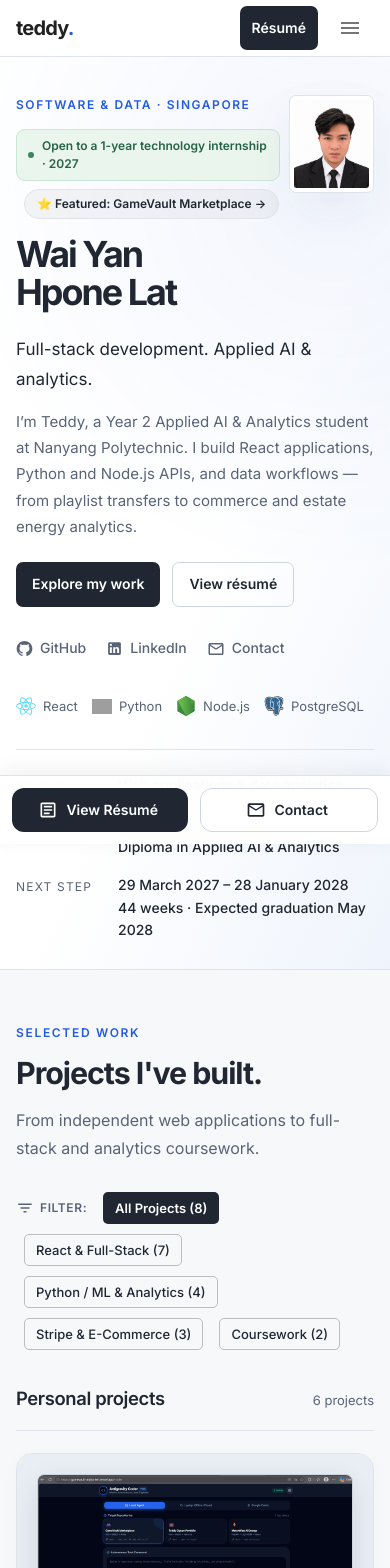
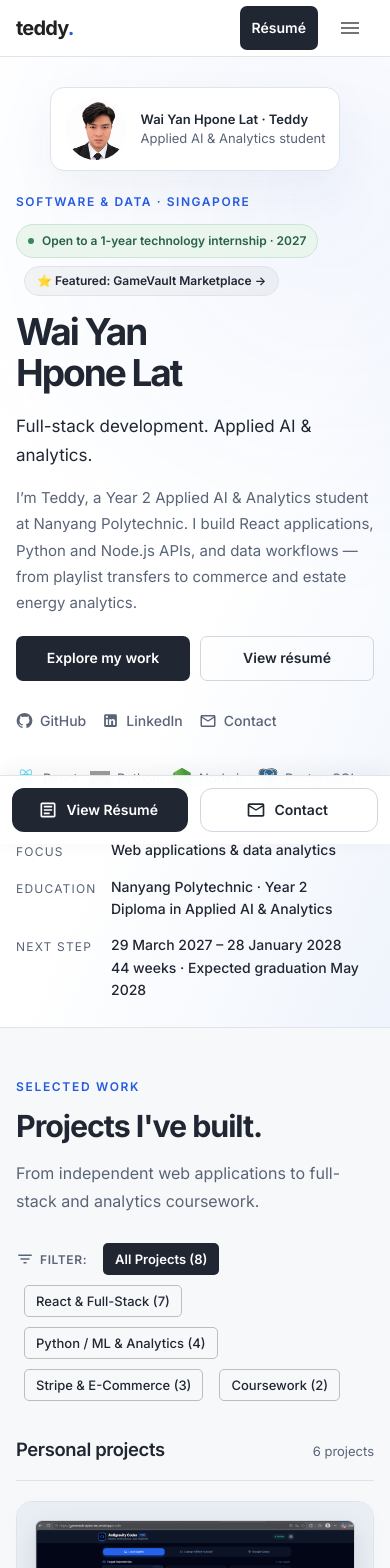
Before and after one commit to TeddyQyuon/TeddyQyuonPortfolio, a React (Vite) app: page / in a window 390 px wide. Shown: the top 1568 px of the page. Built offline with nearby package versions, Linux system fonts and the light colour scheme; grey boxes are pictures that could not be loaded.

Commit message:
feat(responsive): optimize mobile breakpoints, touch targets, and layout flow

```diff
--- a/package.json
+++ b/package.json
@@ -10,7 +10,7 @@
     "dev": "vite",
     "build": "vite build",
     "preview": "vite preview",
-    "test": "node --test tests/security.test.mjs",
+    "test": "node --test tests/security.test.mjs tests/responsive.test.mjs",
     "test:security": "node --test tests/security.test.mjs"
   },
   "dependencies": {
--- a/src/index.css
+++ b/src/index.css
@@ -1,6 +1,6 @@
 :root { color-scheme: light; --ink: #202733; --muted: #596477; --blue: #245be1; --line: #dfe4eb; }
-html { scroll-behavior: smooth; }
-body { margin: 0; background: #f7f8fa; -webkit-font-smoothing: antialiased; }
+html { scroll-behavior: smooth; overflow-x: hidden; }
+body { margin: 0; background: #f7f8fa; -webkit-font-smoothing: antialiased; overflow-x: hidden; max-width: 100vw; }
 * { box-sizing: border-box; }
 img { max-width: 100%; }
 section[id], div[id], h1[id], h2[id], h3[id], h4[id], h5[id], h6[id] { scroll-margin-top: 88px; }
@@ -93,9 +93,9 @@ a:focus-visible, button:focus-visible { outline: 2px solid var(--blue); outline-
 .hero-toolkit > span { display: inline-flex; align-items: center; gap: 7px; color: var(--muted); font-size: .8125rem; }
 .project-number { font-variant-numeric: tabular-nums; border: 1px solid var(--line); border-radius: 6px; padding: 4px 7px; }
 @media (max-width: 899px) {
-  body { padding-bottom: 74px; }
+  body { padding-bottom: calc(74px + env(safe-area-inset-bottom, 0px)); }
   .section-shell { padding-top: 64px !important; padding-bottom: 64px !important; }
-  .hero-content { grid-template-columns: minmax(0, 1fr) 230px; gap: 36px; padding-top: 54px; }
+  .hero-content { grid-template-columns: minmax(0, 1fr) 230px; gap: 36px; padding-top: 48px; }
   .hero-name { font-size: 3.1rem !important; }
   .project-body { padding: 26px; }
   .project-cover-link { padding: 22px; }
@@ -103,43 +103,111 @@ a:focus-visible, button:focus-visible { outline: 2px solid var(--blue); outline-
   .skills-grid { grid-template-columns: repeat(2, minmax(0, 1fr)); }
   .about-grid { grid-template-columns: 1fr; gap: 0; }
   .about-highlights { gap: 22px; }
+  .project-card-personal { grid-template-columns: 1fr; }
+  .core-tools { grid-template-columns: repeat(2, minmax(0, 1fr)); }
+  .school-projects { grid-template-columns: 1fr; }
 }
 @media (max-width: 599px) {
-  .section-shell { padding-top: 52px !important; padding-bottom: 52px !important; }
-  .section-heading { margin-bottom: 30px; }
-  .section-eyebrow { margin-bottom: 11px; }
-  .hero-content { display: block; padding: 38px 0 32px; }
-  .hero-kicker { padding-right: 104px; font-size: .75rem; line-height: 1.7; margin-bottom: 14px; }
-  .hero-name { font-size: clamp(1.875rem, 9.2vw, 2.75rem) !important; padding-right: 100px; margin-bottom: 24px !important; }
-  .hero-photo { position: absolute; top: 38px; right: 0; width: 85px; padding: 4px; border-radius: 7px; }
-  .hero-photo img { border-radius: 3px; }
-  .hero-photo figcaption { display: none; }
+  .section-shell { padding-top: 48px !important; padding-bottom: 48px !important; }
+  .section-heading { margin-bottom: 28px; }
+  .section-eyebrow { margin-bottom: 10px; }
+  .hero-content {
+    display: flex;
+    flex-direction: column-reverse;
+    padding: 30px 0 26px;
+    gap: 0;
+  }
+  .hero-photo {
+    position: static;
+    display: flex;
+    align-items: center;
+    gap: 14px;
+    width: auto;
+    max-width: 100%;
+    margin: 0 0 20px;
+    padding: 10px 14px;
+    border-radius: 14px;
+  }
+  .hero-photo img {
+    width: 62px;
+    height: 62px;
+    aspect-ratio: 1;
+    border-radius: 50%;
+    object-position: center 25%;
+    flex-shrink: 0;
+  }
+  .hero-photo figcaption {
+    display: block;
+    padding: 0;
+    font-size: .8125rem;
+    line-height: 1.45;
+  }
+  .hero-kicker {
+    padding-right: 0;
+    margin-bottom: 12px;
+    font-size: .75rem;
+  }
+  .hero-name {
+    font-size: clamp(2rem, 9.5vw, 2.75rem) !important;
+    padding-right: 0;
+    margin-bottom: 18px !important;
+    line-height: 1.1 !important;
+  }
   .hero-lead { font-size: 1.0625rem !important; }
-  .hero-intro { font-size: .9375rem !important; margin-bottom: 22px !important; }
-  .hero-socials { gap: 20px; margin-top: 20px; }
-  .hero-facts { grid-template-columns: 1fr; gap: 16px; padding: 24px 0 28px; }
-  .hero-fact { display: grid; grid-template-columns: 90px minmax(0, 1fr); gap: 12px; }
+  .hero-intro { font-size: .9375rem !important; margin-bottom: 20px !important; }
+  .hero-actions { gap: 10px; }
+  .hero-actions .MuiButton-root {
+    min-height: 44px;
+    flex: 1 1 calc(50% - 10px);
+    justify-content: center;
+  }
+  .hero-socials { gap: 16px; margin-top: 18px; }
+  .hero-facts { grid-template-columns: 1fr; gap: 14px; padding: 22px 0 26px; }
+  .hero-fact { display: grid; grid-template-columns: 85px minmax(0, 1fr); gap: 10px; }
   .hero-fact-label { padding-top: 2px; margin-bottom: 0; font-size: .75rem; }
   .hero-fact-value { font-size: .875rem; }
-  .project-group-heading { margin-bottom: 22px; padding-bottom: 15px; }
+  .project-group-heading { margin-bottom: 20px; padding-bottom: 14px; }
   .project-card-personal { grid-template-columns: 1fr; }
-  .project-cover-link { padding: 20px; border-right: 0; border-bottom: 1px solid var(--line); }
-  .project-cover { max-height: 250px; object-fit: contain; }
-  .project-body, .project-card-school .project-body { padding: 22px; }
-  .project-title { font-size: 1.65rem !important; }
+  .project-cover-link { padding: 18px; border-right: 0; border-bottom: 1px solid var(--line); }
+  .project-cover { max-height: 240px; object-fit: contain; }
+  .project-body, .project-card-school .project-body { padding: 20px; }
+  .project-title { font-size: 1.5rem !important; }
   .project-meta { margin-bottom: 14px; }
   .project-actions { gap: 8px; }
-  .project-actions .MuiButton-root { padding-left: 12px; padding-right: 12px; }
-  .personal-projects { gap: 24px; margin-bottom: 44px; }
-  .school-projects { grid-template-columns: 1fr; gap: 24px; }
-  .about-highlights { grid-template-columns: 1fr; gap: 25px; margin-top: 28px; }
+  .project-actions .MuiButton-root {
+    min-height: 44px;
+    padding-left: 12px;
+    padding-right: 12px;
+    font-size: 0.8125rem;
+  }
+  .personal-projects { gap: 22px; margin-bottom: 40px; }
+  .school-projects { grid-template-columns: 1fr; gap: 22px; }
+  .about-highlights { grid-template-columns: 1fr; gap: 22px; margin-top: 24px; }
   .core-tools { grid-template-columns: repeat(2, minmax(0, 1fr)); gap: 10px; padding-top: 5px; }
-  .core-tool { font-size: .875rem; padding: 14px 12px; gap: 10px; }
-  .availability { margin-top: 12px; margin-bottom: 18px; max-width: calc(100% - 94px); border-radius: 9px; line-height: 1.5; }
-  .hero-toolkit { gap: 14px; }
-  .skills-grid { grid-template-columns: 1fr; gap: 26px; }
-  .skill-category { padding-bottom: 22px; }
-  .resume-surface { padding: 22px; align-items: flex-start; flex-direction: column; }
+  .core-tool { font-size: .875rem; padding: 12px 10px; gap: 8px; min-height: 44px; }
+  .availability {
+    margin-top: 4px;
+    margin-bottom: 12px;
+    max-width: 100%;
+    border-radius: 999px;
+    line-height: 1.5;
+  }
+  .hero-toolkit { gap: 12px; }
+  .skills-grid { grid-template-columns: 1fr; gap: 22px; }
+  .skill-category { padding: 18px; }
+  .resume-surface { padding: 20px; align-items: flex-start; flex-direction: column; }
+}
+@media (max-width: 380px) {
+  .hero-actions .MuiButton-root {
+    flex: 1 1 100%;
+  }
+  .hero-fact {
+    grid-template-columns: 1fr;
+    gap: 4px;
+  }
+  .core-tools {
+    grid-template-columns: 1fr;
+  }
 }
 @media (prefers-reduced-motion: reduce) {
   html { scroll-behavior: auto; }
--- a/src/sections/EducationSection.jsx
+++ b/src/sections/EducationSection.jsx
@@ -64,7 +64,7 @@ export default function EducationSection() {
                   <Box sx={{ mt: 2 }}>
                     <Grid container spacing={1}>
                       {stage.marks.map((m) => (
-                        <Grid item xs={6} sm={4} key={m.subject}>
+                        <Grid item xs={12} sm={6} md={4} key={m.subject}>
                           <Box
                             sx={(theme) => ({
                               border: 1,
```
Also changed, not shown: 1 other file (tests, documents, lock files or other folders).
